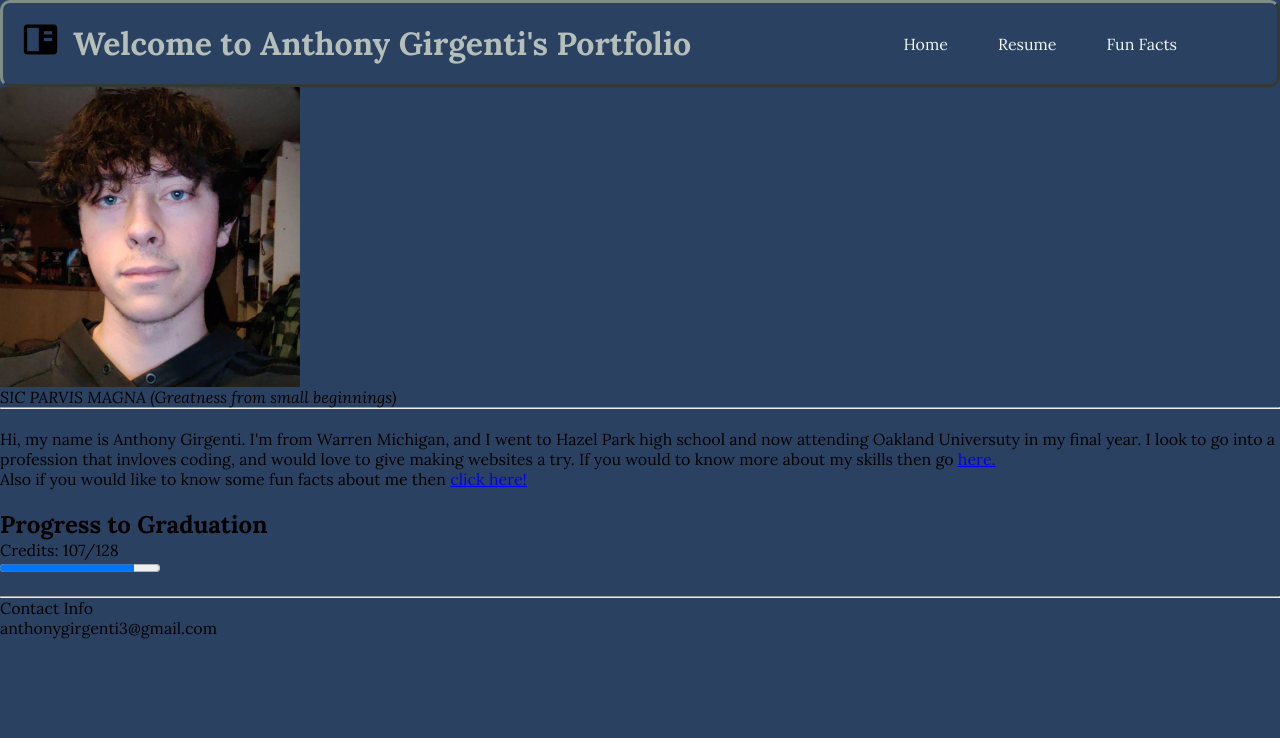
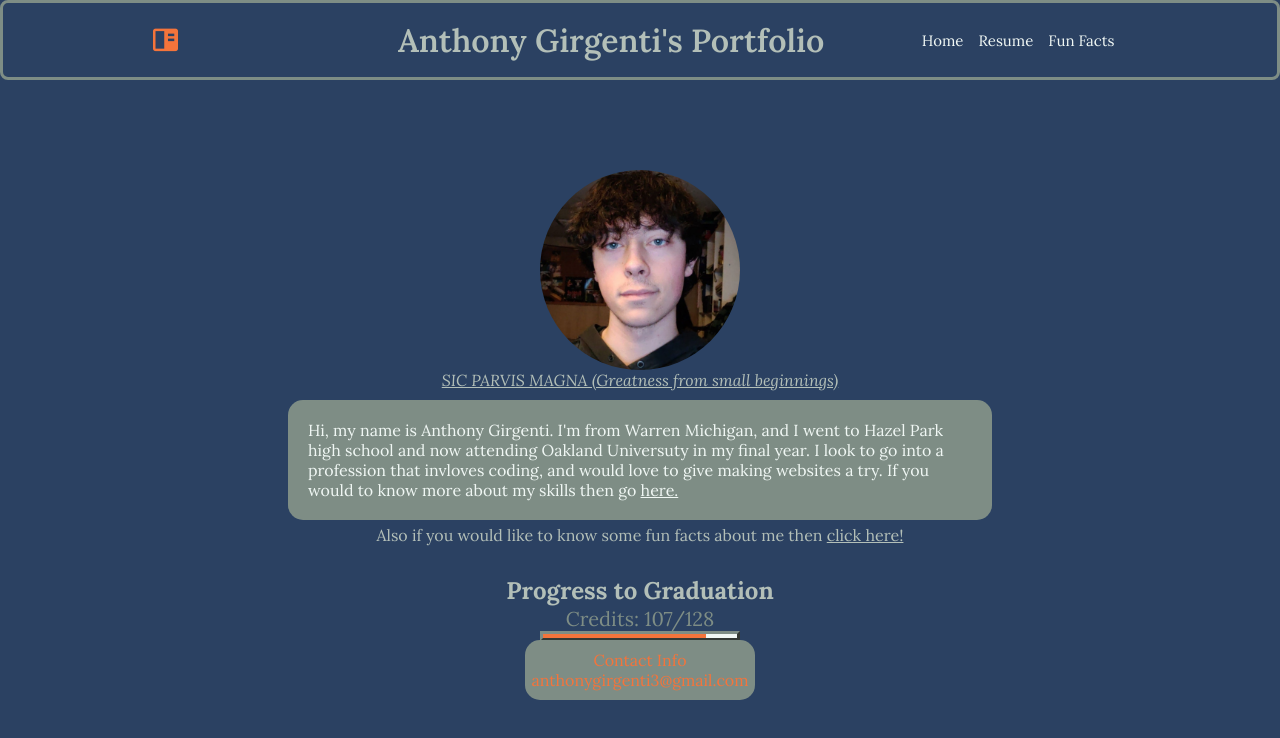
Before and after one commit to Stormz11/AnthonyGirgenti_hw1TH_csi3150_ws2024, a plain HTML site: page index.html in a window 1280 px wide. Drawn offline with nearby package versions, Linux system fonts and the light colour scheme.

Commit message:
Finished main page

```diff
--- a/css/style.css
+++ b/css/style.css
@@ -6,65 +6,160 @@
     box-sizing: border-box;
     /* font for the pages as well as the colors that will be used.*/
     font-family: 'lora', 'Times New Roman', Times, serif;
-    --bg-primary: var(#2b4162);
-    --bg-secondary: var(#7E8D85);
-    --font-color-primary: var(#B3BFB8);
-    --font-color-secondary: var(#F0F7F4);
-    --backup-color: var(#F4743B);
+    --bg-primary: rgb(43, 65, 98);
+    --bg-secondary: rgb(126, 141, 133);
+    --font-color-primary: rgb(179, 191, 184);
+    --font-color-secondary: rgb(240, 247, 244);
+    --backup-color: rgb(244, 116, 59);
 }
 
-.index{
+body{
     height: 100vh;
-    background-color:#2b4162;
+    background-color: var(--bg-primary);
 }
 
 .navbar{
     display: flex;
     align-items: center;
-    justify-content: space-between;
+    justify-content: space-evenly;
+    height: 80px;
     padding: 0 50px;
-    border: 3px #7E8D85;
-    border-radius: 10px;
-    border-style: outset;
-
+    border: 3px solid var(--bg-secondary);
+    border-radius: 8px;
 }
 
 .navbar h1{
-    color: #B3BFB8;
-    font-weight: 800;
-    margin: 20px;
-
+    color: var(--font-color-primary);
+    font-weight: 600;
+    margin-left: 120px;
 }
-
-
 
 .navbar nav ul{
     display: flex;
 }
 
-.navbar li{
+.navbar ul li{
     list-style: none;
 }
 
-.navbar ul li a {
+.navbar ul li a{
     text-decoration: none;
-    color: #F0F7F4;
-    font-size: 16px;
-    margin-right: 50px;
-    transition: color 0.3 ease;
+    color: var(--font-color-secondary);
+    font-size: 15px;
+    margin-right: 15px;
+    cursor: pointer;
 }
 
-.navbar ul li:hover a{
-    color: #F4743B;
+.navbar ul li a:hover{
+    color: var(--backup-color);
 }
 
+.navbar i{
+    font-size: 30px;
+    color: var(--backup-color);
+}
 
+main{
+    height: 640px;
+    display: flex;
+    flex-direction: column;
+    align-items: center;
+    justify-content: center;
+}
 
-/* I had missed a class so I looked up a way to move the icon to my liking. */
-.navbar i{
-    position: relative;
+main img{
+    width: 200px;
+    height: 200px;
+    margin-top: 10px;
+    border-radius: 50%;
+}
+
+main i{
+    text-decoration: underline;
+    color: var(--font-color-primary);
+    margin-bottom: 10px;
+}
+main .intro{
+    align-items: center;
+    justify-content: space-around;
+    background-color: var(--bg-secondary);
+    color: var(--font-color-secondary);
+    padding: 20px 20px;
+    border-radius: 15px;
+    width: 55%;
+    top: 50%;
+    left: 41%;
+}
+
+main .intro a{
+    text-decoration: underline;
+    color: var(--font-color-secondary);
+}
+
+main .intro a:hover{
+    color: var(--backup-color);
+}
+
+main .fun{
+    margin-top: 5px;
+    color: var(--font-color-primary);
+}
+
+main .fun .link{
+    text-decoration: underline;
+    color: var(--font-color-primary);
+}
+
+main .fun .link:hover{
+    color: var(--backup-color);
+}
+
+main h2{
+    color: var(--font-color-primary);
+    margin-top: 30px;
+}
+
+main .credits{
+    color: var(--bg-secondary);
+    font-size: 20px;
+}
+
+/* Looked up how to style the progress bar on stackflow*/
+main progress {
+  border: outset var(--bg-secondary);
+  width: 200px;
+  height: 10px;
+  background: var(--bg-secondary);
+}
+
+main progress {
+  color: var(--bg-secondary);
+}
+
+main progress::-moz-progress-bar {
+  background:  var(--bg-secondary);
+}
+
+main progress::-webkit-progress-value {
+  background: var(--backup-color);
+}
+
+main progress::-webkit-progress-bar {
+  background: var(--font-color-secondary);
+}
+
+/* Similar to class I made the footer look nice*/
+footer{
+    display: flex;
+    align-items: center;
+    justify-content: space-around;
     position: absolute;
-    left: 1.6%;
-    top: 2.5%;
-    font-size: 40px;
+    background-color: var(--bg-secondary);
+    color: var(--backup-color);
+    padding: 10px 5px;
+    border-radius: 15px;
+    width: 18%;
+    top: 80%;
+    left: 41%;
+    flex-direction: column;
 }
--- a/index.html
+++ b/index.html
@@ -9,12 +9,12 @@
     <link rel="stylesheet" href="./css/style.css">
     <link rel="stylesheet" href="https://unpkg.com/boxicons@2.1.4/css/boxicons.min.css">
 </head>
-<body class="index">
+<body>
     <!--Header including links to other pages-->
     <!--classe for navbar styling-->
     <header class="navbar">
         <i class='bx bxs-book-content'></i>
-        <h1>Welcome to Anthony Girgenti's Portfolio</h1>
+        <h1>Anthony Girgenti's Portfolio</h1>
         <nav>
             <ul>
                 <li><a href=".index.html">Home</a></li>
@@ -25,19 +25,15 @@
     </header>
     <!--Beginning of page, including img and quote-->
     <main>
-        <img src="./assets/img/IMG_20240826_231500_343.jpg" alt="" height="300" width="300" class="selfie">
-        <br>
+        <img src="./assets/img/IMG_20240826_231500_343.jpg">
         <i class="quote">SIC PARVIS MAGNA (Greatness from small beginnings)</i>
-        <hr><br>
         <p class="intro">Hi, my name is Anthony Girgenti. I'm from Warren Michigan, and I went to Hazel Park high school and now attending Oakland Universuty in my final year. I look to go into a profession that invloves coding, and would love to give making websites a try. If you would to know more about my skills then go <a href="./html/my_resume.html">here.</a></p>
-        <p class="fun_link">Also if you would like to know some fun facts about me then <a href="./html/my_fun_facts.html">click here!</a></p>
-        <br>
+        <p class="fun">Also if you would like to know some fun facts about me then <a class="link" href="./html/my_fun_facts.html">click here!</a></p>
         <h2>Progress to Graduation</h2>
-        <p>Credits: 107/128</p>
+        <p class="credits">Credits: 107/128</p>
         <!--Progress bar for credits-->
         <progress value="84" max="100"> 84% </progress>
     </main>
-    <br><hr>
     <!--Only contact info I wanted to give out-->
     <footer class="contact">
         Contact Info
```
